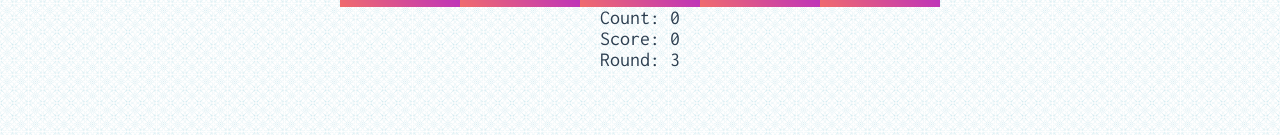
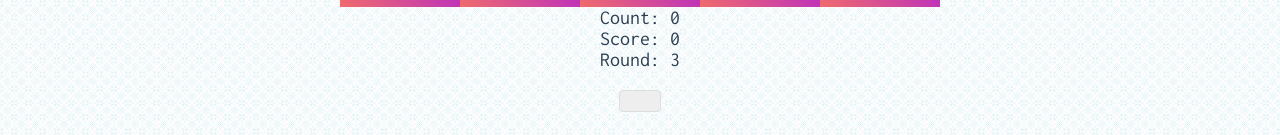
Before and after one commit to PeterGrillot/matrx, a React (Create React App) app: page / in a window 1280 px wide. Shown: the part 665-800 px from the top of the page. Built offline with nearby package versions, Linux system fonts and the light colour scheme.

Commit message:
added massage ui

```diff
--- a/src/components/Scoreboard/index.js
+++ b/src/components/Scoreboard/index.js
@@ -2,6 +2,8 @@
 import * as React from 'react';
 import './index.css';
 import { connect } from 'react-redux';
+
+import { Message } from 'components/UI/Message/';
 
 type Props = {
   count: number,
@@ -11,6 +13,10 @@ type Props = {
 }
 
 class Scoreboard extends React.Component<Props, State> {
+  state = {
+    open: true
+  }
+
   render() {
     const {
       count,
@@ -24,7 +30,9 @@ class Scoreboard extends React.Component<Props, State> {
         <div>Count: {count}</div>
         <div>Score: {score}</div>
         <div>Round: {round}</div>
-        <div>{message}</div>
+        <Message
+          message={message}
+        />
       </div>
     );
   }
--- a/src/components/Toolbar/index.js
+++ b/src/components/Toolbar/index.js
@@ -10,7 +10,7 @@ import {
   toogleToolbar
 } from 'store/actions';
 
-import { Select } from 'components/UI/Select/index';
+import { Select } from 'components/UI/Select/';
 
 const matrixSelectOptions = [];
 for (let i = 5; i <= 10; i++) {
--- /dev/null
+++ b/src/components/UI/Message/index.css
@@ -0,0 +1,12 @@
+.Message {
+  display: flex;
+  align-items: center;
+  justify-content: center;
+}
+
+.Message p{
+  background: #eeeeee;
+  padding: 1rem 2rem;
+  border: 1px solid #ddd;
+  border-radius: 4px;
+}
--- /dev/null
+++ b/src/components/UI/Message/index.js
@@ -0,0 +1,18 @@
+// @flow
+import * as React from 'react';
+import './index.css';
+
+type Props = {
+  message: string
+}
+
+export const Message = (props: Props) => {
+  const { message } = props;
+  return (
+    <div
+      className="Message"
+    >
+      <p>{message}</p>
+    </div>
+  );
+};
```
